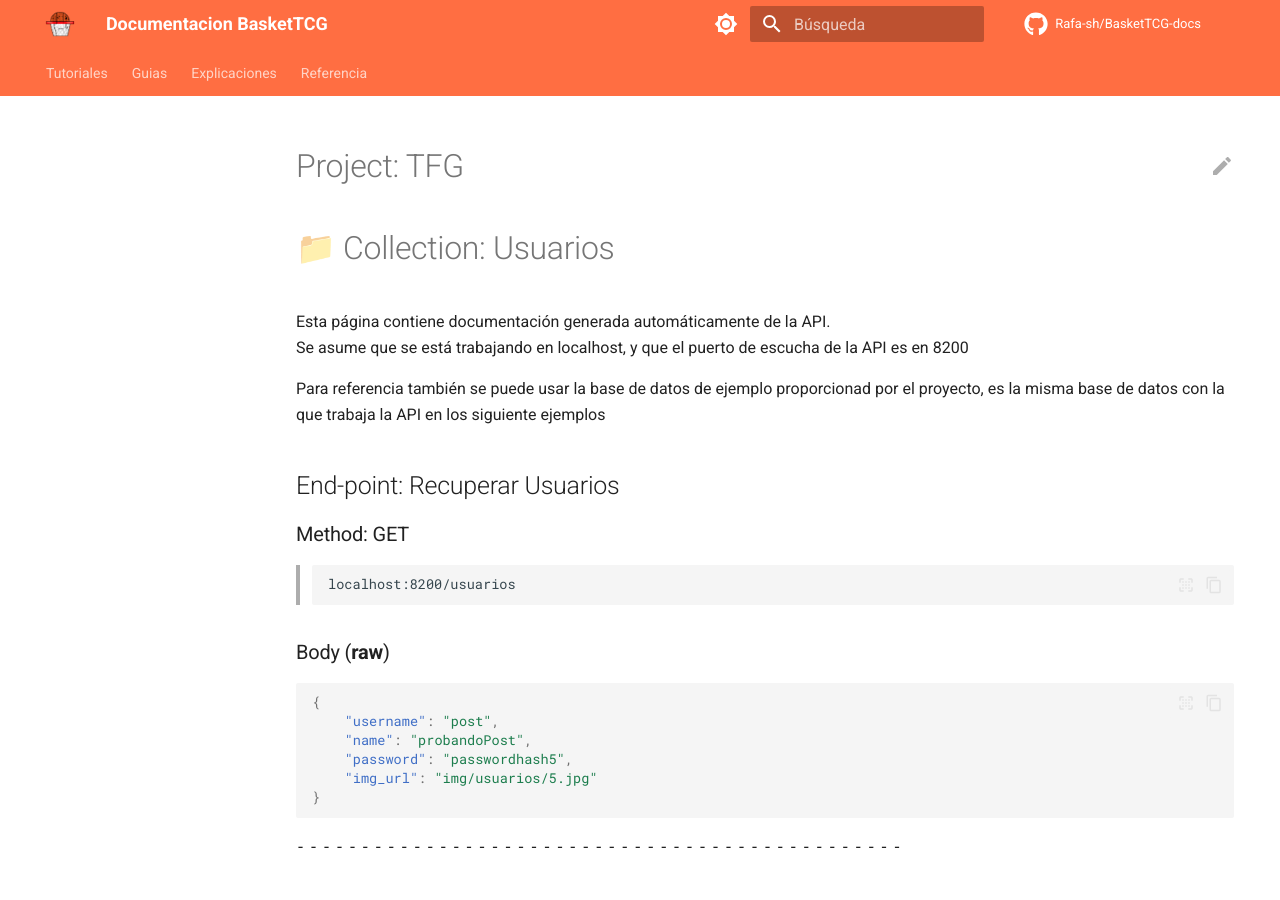
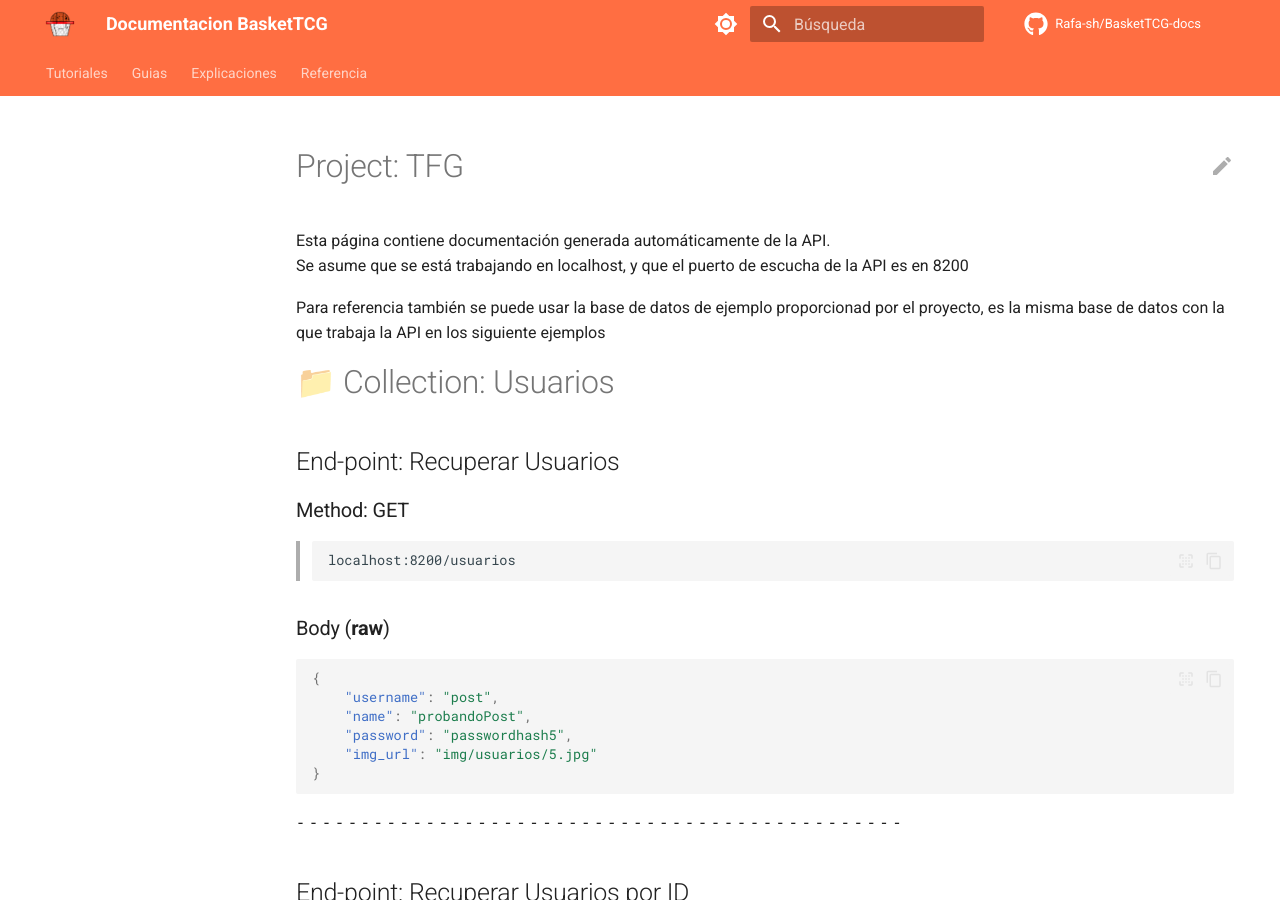
Before and after one commit to Rafa-sh/BasketTCG-docs, an MkDocs documentation site: the page built from docs/Referencia/api.md, in a window 1280 px wide and 900 px high. Built offline with MkDocs 1.6.1 and Material for MkDocs 9.7.7, drawn with Linux system fonts in a browser that asks for light colours; comment, search, counter and statistics services are not loaded.

```diff
--- a/docs/Referencia/api.md
+++ b/docs/Referencia/api.md
@@ -1,10 +1,11 @@
 # Project: TFG
-# 📁 Collection: Usuarios
 
 Esta página contiene documentación generada automáticamente de la API.
 Se asume que se está trabajando en localhost, y que el puerto de escucha de la API es en 8200
 
 Para referencia también se puede usar la base de datos de ejemplo proporcionad por el proyecto, es la misma base de datos con la que trabaja la API en los siguiente ejemplos
+
+# 📁 Collection: Usuarios
 
 ## End-point: Recuperar Usuarios
 ### Method: GET
```
